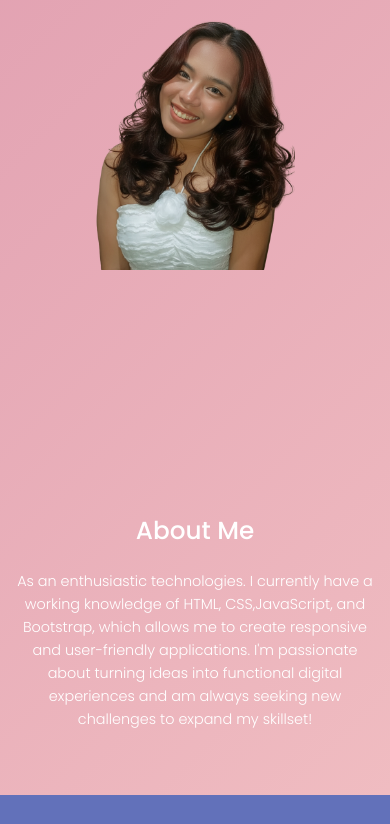
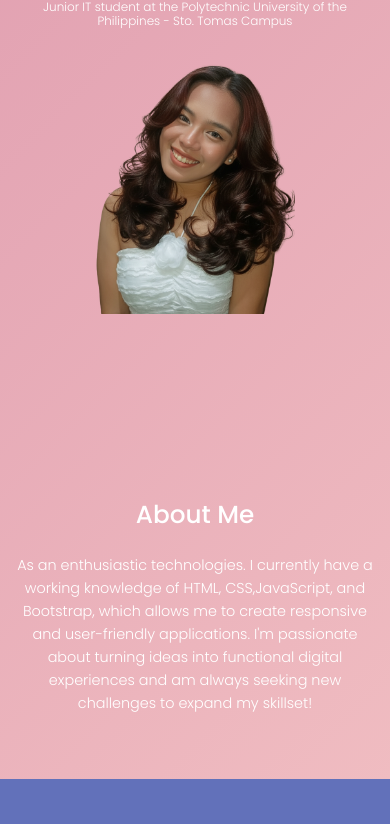
Before and after one commit to stephenyvelasco/stephenyvelasco.github.io, a plain HTML site: page index.html in a window 390 px wide. Shown: the part 392-1216 px from the top of the page. Drawn offline with nearby package versions, Linux system fonts and the light colour scheme; a web font is replaced by a local one.

Commit message:
updated homepage padding

```diff
--- a/styles.css
+++ b/styles.css
@@ -77,11 +77,11 @@ body {
 .home-page {
     margin-top: 2em;
     min-height: 100vh;
+    padding-top: 100px;
     display: flex;
     align-items: center;
     justify-content: center;
     flex-direction: column;
-    padding: 2rem;
 }
 
 .home-page .row {
@@ -203,8 +203,8 @@ body {
 
 @media (max-width: 768px) {
     .home-page {
-        margin-top: 1rem;
-        padding: 1rem;
+        margin-top: 0;
+        padding-top: 120px;
         flex-direction: column;
         text-align: center;
     }
```
